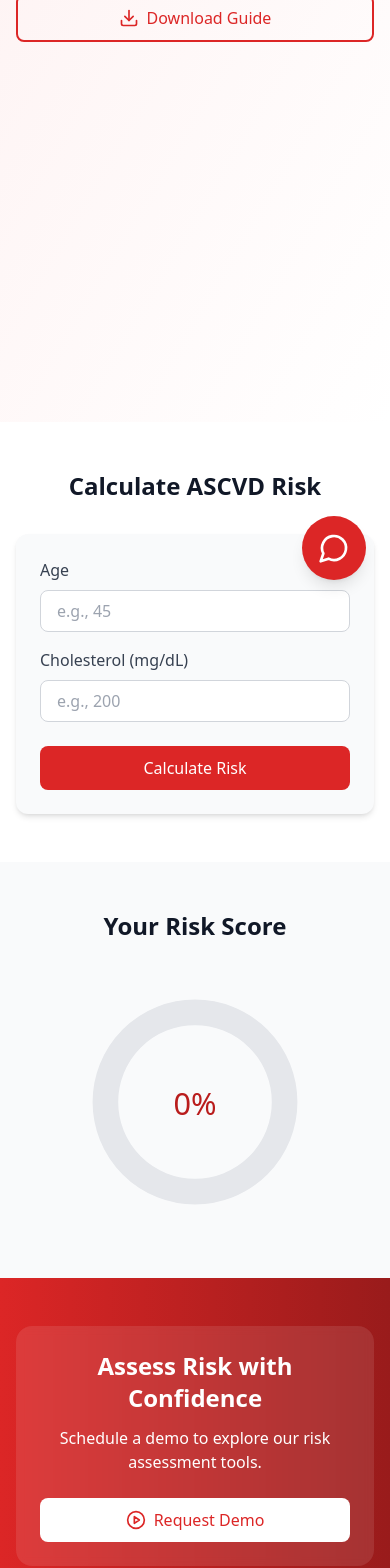
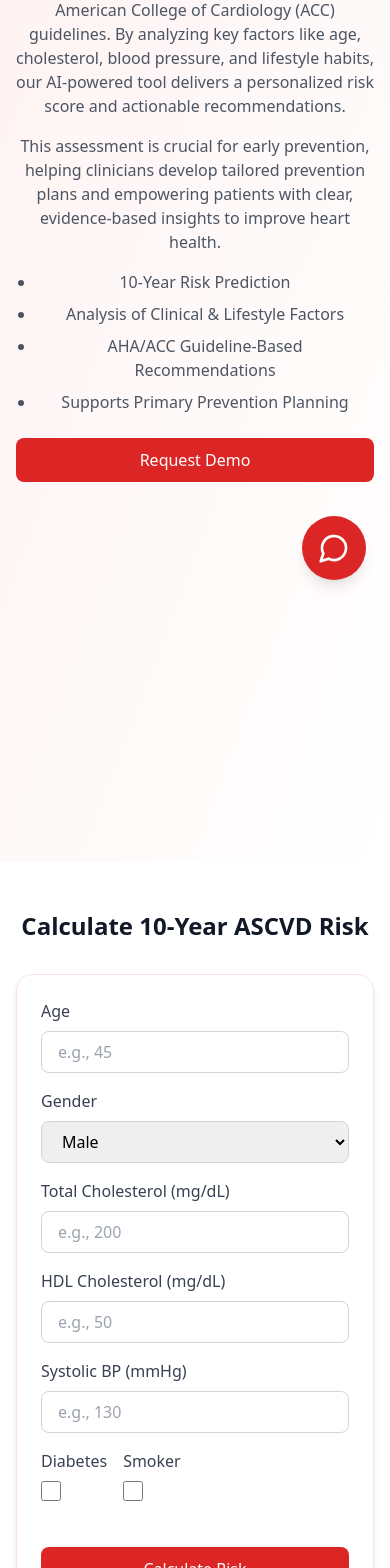
Before and after one commit to PraiseOrly/New_App, a React (Vite) app in the folder NewApp/: page /risk-assessment in a window 390 px wide. Shown: the part 240-1808 px from the top of the page. Built offline with nearby package versions, Linux system fonts and the light colour scheme; grey boxes are pictures that could not be loaded.

Commit message:
Update RiskAssessment.tsx

```diff
--- a/NewApp/src/pages/RiskAssessment.tsx
+++ b/NewApp/src/pages/RiskAssessment.tsx
@@ -1,7 +1,7 @@
 import React, { useEffect, useRef, useState } from "react";
 import { Link } from "react-router-dom";
 import Navbar from "../components/Navbar";
-import { ClipboardListIcon, ChevronDownIcon, XIcon, DownloadIcon, PlayCircleIcon } from "lucide-react";
+import { HeartPulseIcon, XIcon, DownloadIcon } from "lucide-react";
 
 interface LazyImageProps {
 	src: string;
@@ -47,11 +47,14 @@ const LazyImage: React.FC<LazyImageProps> = ({
 	return (
 		<img
 			ref={imgRef}
+			src={eager ? src : undefined}
 			data-src={src}
 			alt={alt}
 			width={width}
 			height={height}
-      className={`${className} ${isLoaded ? "opacity-100" : "opacity-0"} transition-opacity duration-500`}
+			className={`${className} ${
+				isLoaded ? "opacity-100" : "opacity-0"
+			} transition-opacity duration-500`}
 			loading={eager ? "eager" : "lazy"}
 			decoding="async"
 			onLoad={() => setIsLoaded(true)}
@@ -68,19 +71,19 @@ interface Slide {
 const Slideshow: React.FC = () => {
 	const slides: Slide[] = [
 		{
-      src: "https://images.pexels.com/photos/4164760/pexels-photo-4164760.jpeg?auto=compress&cs=tinysrgb&w=1200",
-      alt: "Risk dashboard",
-      caption: "Predictive Risk Scoring",
+			src: "https://images.pexels.com/photos/4028359/pexels-photo-4028359.jpeg?auto=compress&cs=tinysrgb&w=1200",
+			alt: "Risk assessment dashboard",
+			caption: "Accurate Risk Prediction",
 		},
 		{
-      src: "https://images.pexels.com/photos/8460041/pexels-photo-8460041.jpeg?auto=compress&cs=tinysrgb&w=1200",
-      alt: "Patient monitoring",
-      caption: "Proactive Care",
+			src: "https://images.pexels.com/photos/3825581/pexels-photo-3825581.jpeg?auto=compress&cs=tinysrgb&w=1200",
+			alt: "Heart health monitoring",
+			caption: "Personalized Insights",
 		},
 		{
-      src: "https://images.pexels.com/photos/7088531/pexels-photo-7088531.jpeg?auto=compress&cs=tinysrgb&w=1200",
-      alt: "ECG equipment",
-      caption: "Evidence-Based Assessments",
+			src: "https://images.pexels.com/photos/4386467/pexels-photo-4386467.jpeg?auto=compress&cs=tinysrgb&w=1200",
+			alt: "Clinical data analysis",
+			caption: "Guideline-Based Care",
 		},
 	];
 
@@ -99,9 +102,10 @@ const Slideshow: React.FC = () => {
 				<div
 					key={index}
 					className={`absolute inset-0 transition-all duration-1000 ease-in-out ${
-            index === currentSlide ? "opacity-100 scale-100" : "opacity-0 scale-105"
-          }`}
-        >
+						index === currentSlide
+							? "opacity-100 scale-100"
+							: "opacity-0 scale-105"
+					}`}>
 					<LazyImage
 						src={slide.src}
 						alt={slide.alt}
@@ -111,7 +115,9 @@ const Slideshow: React.FC = () => {
 						eager={index === 0}
 					/>
 					<div className="absolute bottom-0 left-0 right-0 bg-gradient-to-t from-black/70 to-transparent p-4 sm:p-6">
-            <h3 className="text-white text-lg sm:text-2xl font-bold">{slide.caption}</h3>
+						<h3 className="text-white text-lg sm:text-2xl font-bold">
+							{slide.caption}
+						</h3>
 					</div>
 				</div>
 			))}
@@ -145,19 +151,20 @@ const ResourceModal: React.FC<ResourceModalProps> = ({ isOpen, onClose }) => {
 				<button
 					onClick={onClose}
 					className="absolute top-4 right-4 text-gray-600 hover:text-gray-900 focus:outline-none focus:ring-2 focus:ring-red-600"
-          aria-label="Close modal"
-        >
+					aria-label="Close modal">
 					<XIcon className="w-6 h-6" />
 				</button>
-        <h3 className="text-2xl font-bold text-gray-900 mb-4">Download Risk Guide</h3>
+				<h3 className="text-2xl font-bold text-gray-900 mb-4">
+					Download Risk Guide
+				</h3>
 				<p className="text-gray-600 mb-6 leading-relaxed">
-          Access our comprehensive guide on ASCVD risk assessment and management.
+					Access our guide on ASCVD risk assessment, including case studies and
+					prevention strategies.
 				</p>
 				<a
 					href="/resources/risk-guide.pdf"
 					download
-          className="bg-red-600 hover:bg-red-700 text-white font-medium py-2 px-6 rounded-lg transition-colors duration-300 inline-flex items-center gap-2"
-        >
+					className="bg-red-600 hover:bg-red-700 text-white font-medium py-2 px-6 rounded-lg transition-colors duration-300 inline-flex items-center gap-2">
 					Download Now
 					<DownloadIcon className="w-4 h-4" />
 				</a>
@@ -167,13 +174,96 @@ const ResourceModal: React.FC<ResourceModalProps> = ({ isOpen, onClose }) => {
 };
 
 const RiskAssessment: React.FC = () => {
-  const [riskScore, setRiskScore] = useState(0);
+	const [formData, setFormData] = useState({
+		age: "",
+		gender: "male",
+		cholesterol: "",
+		hdl: "",
+		bp: "",
+		diabetes: false,
+		smoker: false,
+	});
+	const [errors, setErrors] = useState<{ [key: string]: string }>({});
+	const [riskScore, setRiskScore] = useState<number | null>(null);
+	const [riskLevel, setRiskLevel] = useState<string>("");
+	const [recommendations, setRecommendations] = useState<string[]>([]);
 	const [isModalOpen, setIsModalOpen] = useState(false);
 
-  const calculateRisk = (e: React.FormEvent) => {
+	const validateForm = () => {
+		const newErrors: { [key: string]: string } = {};
+		const age = parseInt(formData.age);
+		const cholesterol = parseInt(formData.cholesterol);
+		const hdl = parseInt(formData.hdl);
+		const bp = parseInt(formData.bp);
+
+		if (!formData.age || isNaN(age) || age < 20 || age > 79)
+			newErrors.age = "Age must be between 20 and 79";
+		if (
+			!formData.cholesterol ||
+			isNaN(cholesterol) ||
+			cholesterol < 130 ||
+			cholesterol > 320
+		)
+			newErrors.cholesterol = "Cholesterol must be between 130 and 320 mg/dL";
+		if (!formData.hdl || isNaN(hdl) || hdl < 20 || hdl > 100)
+			newErrors.hdl = "HDL must be between 20 and 100 mg/dL";
+		if (!formData.bp || isNaN(bp) || bp < 90 || bp > 200)
+			newErrors.bp = "Systolic BP must be between 90 and 200 mmHg";
+
+		setErrors(newErrors);
+		return Object.keys(newErrors).length === 0;
+	};
+
+	const calculateASCVD = async (e: React.FormEvent) => {
 		e.preventDefault();
-    // Simulated risk calculation
-    setRiskScore(Math.floor(Math.random() * 100));
+		if (!validateForm()) return;
+
+		try {
+			const age = parseInt(formData.age);
+			const cholesterol = parseInt(formData.cholesterol);
+			const hdl = parseInt(formData.hdl);
+			const bp = parseInt(formData.bp);
+
+			const response = await fetch("/api/risk-assessment", {
+				method: "POST",
+				headers: {
+					"Content-Type": "application/json",
+				},
+				body: JSON.stringify({
+					age,
+					gender: formData.gender,
+					cholesterol,
+					hdl,
+					bp,
+					diabetes: formData.diabetes,
+					smoker: formData.smoker,
+				}),
+			});
+
+			if (!response.ok) {
+				throw new Error(`API error: ${response.statusText}`);
+			}
+
+			const result = await response.json();
+
+			setRiskScore(result.riskScore);
+			setRiskLevel(result.riskLevel);
+			setRecommendations(result.recommendations);
+		} catch (error) {
+			console.error("Error calculating ASCVD risk:", error);
+		}
+	};
+
+	const handleInputChange = (
+		e: React.ChangeEvent<HTMLInputElement | HTMLSelectElement>
+	) => {
+		const { name, value, type } = e.target;
+		const checked = (e.target as HTMLInputElement).checked;
+		setFormData((prev) => ({
+			...prev,
+			[name]: type === "checkbox" ? checked : value,
+		}));
+		setErrors((prev) => ({ ...prev, [name]: "" }));
 	};
 
 	return (
@@ -185,8 +275,8 @@ const RiskAssessment: React.FC = () => {
         .animate-slide-up {
           animation: slideUp 0.4s ease-out;
         }
-        .animate-meter {
-          animation: fillMeter 1s ease-out forwards;
+        .animate-progress {
+          animation: progress 1s ease-out forwards;
         }
         @keyframes fadeIn {
           from { opacity: 0; }
@@ -196,40 +286,74 @@ const RiskAssessment: React.FC = () => {
           from { opacity: 0; transform: translateY(20px); }
           to { opacity: 1; transform: translateY(0); }
         }
-        @keyframes fillMeter {
-          from { stroke-dashoffset: 440; }
-          to { stroke-dashoffset: calc(440 - (440 * ${riskScore}) / 100); }
+        @keyframes progress {
+          from { --progress: 0%; }
+          to { --progress: ${riskScore || 0}%; }
+        }
+        .radial-progress {
+          background: conic-gradient(#b91c1c var(--progress), #e5e7eb var(--progress));
+          border-radius: 50%;
+          width: 150px;
+          height: 150px;
+          display: flex;
+          align-items: center;
+          justify-content: center;
+          position: relative;
+        }
+        .radial-progress::before {
+          content: '';
+          position: absolute;
+          width: 120px;
+          height: 120px;
+          background: #fff;
+          border-radius: 50%;
         }
       `}</style>
 
 			<Navbar />
 
 			{/* Hero Section */}
-      <section className="bg-gradient-to-br from-red-50 to-white py-12 px-4">
+			<section
+				className="mt-16 bg-gradient-to-br from-red-50 to-white py-12 px-4"
+				aria-labelledby="hero-title">
 				<div className="container mx-auto max-w-7xl">
 					<div className="flex flex-col lg:flex-row items-center gap-8">
 						<div className="lg:w-1/2 text-center lg:text-left">
-              <h1 className="text-3xl sm:text-4xl lg:text-5xl font-extrabold text-gray-900 mb-4 leading-tight animate-fade-in">
-                ASCVD Risk Assessment
+							<h1
+								id="hero-title"
+								className="text-3xl sm:text-4xl lg:text-5xl font-extrabold text-gray-900 mb-4 leading-tight animate-fade-in">
+								Patient Risk Profile
 							</h1>
-              <p className="text-base sm:text-lg text-gray-600 mb-6 max-w-md mx-auto lg:mx-0 animate-fade-in">
-                Calculate 10-year ASCVD risk using AHA/ACC guidelines with our AI-powered tool.
+							<div
+								id="hero-description"
+								className="text-base sm:text-lg text-gray-600 mb-6 max-w-lg mx-auto lg:mx-0 animate-fade-in">
+								<p className="mb-4">
+									Our ASCVD risk assessment predicts your 10-year risk of heart
+									attack or stroke using the American Heart Association (AHA)
+									and American College of Cardiology (ACC) guidelines. By
+									analyzing key factors like age, cholesterol, blood pressure,
+									and lifestyle habits, our AI-powered tool delivers a
+									personalized risk score and actionable recommendations.
 								</p>
+								<p className="mb-4">
+									This assessment is crucial for early prevention, helping
+									clinicians develop tailored prevention plans and empowering
+									patients with clear, evidence-based insights to improve heart
+									health.
+								</p>
+								<ul className="list-disc pl-5 space-y-2 text-gray-600">
+									<li>10-Year Risk Prediction</li>
+									<li>Analysis of Clinical & Lifestyle Factors</li>
+									<li>AHA/ACC Guideline-Based Recommendations</li>
+									<li>Supports Primary Prevention Planning</li>
+								</ul>
+							</div>
 							<div className="flex flex-col sm:flex-row gap-4 justify-center lg:justify-start">
 								<Link
 									to="/demo"
-                  className="bg-red-600 hover:bg-red-700 text-white font-medium py-2.5 px-6 rounded-lg transition-colors duration-300 flex items-center justify-center gap-2 animate-fade-in"
-                >
-                  <PlayCircleIcon className="w-5 h-5" />
+									className="bg-red-600 hover:bg-red-700 text-white font-medium py-2.5 px-6 rounded-lg transition-colors duration-300 flex items-center justify-center gap-2 animate-fade-in">
 									Request Demo
 								</Link>
-                <button
-                  onClick={() => setIsModalOpen(true)}
-                  className="border-2 border-red-600 text-red-600 hover:bg-red-600 hover:text-white font-medium py-2.5 px-6 rounded-lg transition-colors duration-300 flex items-center justify-center gap-2 animate-fade-in"
-                >
-                  <DownloadIcon className="w-5 h-5" />
-                  Download Guide
-                </button>
 							</div>
 						</div>
 						<div className="lg:w-1/2">
@@ -241,97 +365,221 @@ const RiskAssessment: React.FC = () => {
 
 			{/* Risk Calculator */}
 			<section className="py-12 px-4 bg-white">
-        <div className="container mx-auto max-w-4xl">
+				<div className="container mx-auto max-w-5xl">
 					<h2 className="text-2xl sm:text-3xl font-bold text-gray-900 mb-8 text-center animate-fade-in">
-            Calculate ASCVD Risk
+						Calculate 10-Year ASCVD Risk
 					</h2>
-          <div className="bg-gray-50 p-6 rounded-xl shadow-md animate-slide-up">
-            <div className="grid grid-cols-1 sm:grid-cols-2 gap-4 mb-6">
+					<div className="bg-white/10 p-6 sm:p-8 rounded-2xl shadow-md border border-red-100 backdrop-blur-sm animate-slide-up">
+						<form onSubmit={calculateASCVD} className="grid grid-cols-1 gap-4">
 							<div>
-                <label className="block text-gray-700 mb-2">Age</label>
+								<label htmlFor="age" className="block text-gray-700 mb-2">
+									Age
+								</label>
 								<input
+									id="age"
+									name="age"
 									type="number"
-                  className="w-full px-4 py-2 border border-gray-300 rounded-lg focus:outline-none focus:ring-2 focus:ring-red-600"
+									value={formData.age}
+									onChange={handleInputChange}
+									className={`w-full px-4 py-2 border ${
+										errors.age ? "border-red-600" : "border-gray-300"
+									} rounded-lg focus:outline-none focus:ring-2 focus:ring-red-600`}
 									placeholder="e.g., 45"
 									aria-label="Age"
+									aria-invalid={!!errors.age}
+									aria-describedby={errors.age ? "age-error" : undefined}
+									required
+								/>
+								{errors.age && (
+									<p id="age-error" className="text-red-600 text-sm mt-1">
+										{errors.age}
+									</p>
+								)}
+							</div>
+							<div>
+								<label htmlFor="gender" className="block text-gray-700 mb-2">
+									Gender
+								</label>
+								<select
+									id="gender"
+									name="gender"
+									value={formData.gender}
+									onChange={handleInputChange}
+									className="w-full px-4 py-2 border border-gray-300 rounded-lg focus:outline-none focus:ring-2 focus:ring-red-600"
+									aria-label="Gender">
+									<option value="male">Male</option>
+									<option value="female">Female</option>
+								</select>
+							</div>
+							<div>
+								<label
+									htmlFor="cholesterol"
+									className="block text-gray-700 mb-2">
+									Total Cholesterol (mg/dL)
+								</label>
+								<input
+									id="cholesterol"
+									name="cholesterol"
+									type="number"
+									value={formData.cholesterol}
+									onChange={handleInputChange}
+									className={`w-full px-4 py-2 border ${
+										errors.cholesterol ? "border-red-600" : "border-gray-300"
+									} rounded-lg focus:outline-none focus:ring-2 focus:ring-red-600`}
+									placeholder="e.g., 200"
+									aria-label="Total Cholesterol"
+									aria-invalid={!!errors.cholesterol}
+									aria-describedby={
+										errors.cholesterol ? "cholesterol-error" : undefined
+									}
+									required
+								/>
+								{errors.cholesterol && (
+									<p
+										id="cholesterol-error"
+										className="text-red-600 text-sm mt-1">
+										{errors.cholesterol}
+									</p>
+								)}
+							</div>
+							<div>
+								<label htmlFor="hdl" className="block text-gray-700 mb-2">
+									HDL Cholesterol (mg/dL)
+								</label>
+								<input
+									id="hdl"
+									name="hdl"
+									type="number"
+									value={formData.hdl}
+									onChange={handleInputChange}
+									className={`w-full px-4 py-2 border ${
+										errors.hdl ? "border-red-600" : "border-gray-300"
+									} rounded-lg focus:outline-none focus:ring-2 focus:ring-red-600`}
+									placeholder="e.g., 50"
+									aria-label="HDL Cholesterol"
+									aria-invalid={!!errors.hdl}
+									aria-describedby={errors.hdl ? "hdl-error" : undefined}
+									required
+								/>
+								{errors.hdl && (
+									<p id="hdl-error" className="text-red-600 text-sm mt-1">
+										{errors.hdl}
+									</p>
+								)}
+							</div>
+							<div>
+								<label htmlFor="bp" className="block text-gray-700 mb-2">
+									Systolic BP (mmHg)
+								</label>
+								<input
+									id="bp"
+									name="bp"
+									type="number"
+									value={formData.bp}
+									onChange={handleInputChange}
+									className={`w-full px-4 py-2 border ${
+										errors.bp ? "border-red-600" : "border-gray-300"
+									} rounded-lg focus:outline-none focus:ring-2 focus:ring-red-600`}
+									placeholder="e.g., 130"
+									aria-label="Systolic Blood Pressure"
+									aria-invalid={!!errors.bp}
+									aria-describedby={errors.bp ? "bp-error" : undefined}
+									required
+								/>
+								{errors.bp && (
+									<p id="bp-error" className="text-red-600 text-sm mt-1">
+										{errors.bp}
+									</p>
+								)}
+							</div>
+							<div className="flex items-center gap-4">
+								<div>
+									<label
+										htmlFor="diabetes"
+										className="block text-gray-700 mb-2">
+										Diabetes
+									</label>
+									<input
+										id="diabetes"
+										name="diabetes"
+										type="checkbox"
+										checked={formData.diabetes}
+										onChange={handleInputChange}
+										className="h-5 w-5 text-red-600 focus:ring-red-600 border-gray-300 rounded"
+										aria-label="Diabetes"
 									/>
 								</div>
 								<div>
-                <label className="block text-gray-700 mb-2">Cholesterol (mg/dL)</label>
+									<label htmlFor="smoker" className="block text-gray-700 mb-2">
+										Smoker
+									</label>
 									<input
-                  type="number"
-                  className="w-full px-4 py-2 border border-gray-300 rounded-lg focus:outline-none focus:ring-2 focus:ring-red-600"
-                  placeholder="e.g., 200"
-                  aria-label="Cholesterol"
+										id="smoker"
+										name="smoker"
+										type="checkbox"
+										checked={formData.smoker}
+										onChange={handleInputChange}
+										className="h-5 w-5 text-red-600 focus:ring-red-600 border-gray-300 rounded"
+										aria-label="Smoker"
 									/>
 								</div>
 							</div>
 						<button
-              onClick={calculateRisk}
-              className="bg-red-600 hover:bg-red-700 text-white font-medium py-2.5 px-6 rounded-lg transition-colors duration-300 w-full sm:w-auto"
-            >
+							type="submit"
+							className="mt-6 bg-red-600 hover:bg-red-700 text-white font-medium py-2.5 px-6 rounded-lg transition-colors duration-300 w-full sm:w-auto">
 							Calculate Risk
 						</button>
+					</form>
 					</div>
 				</div>
 			</section>
 
-      {/* Risk Meter */}
+			{/* Risk Results */}
+			{riskScore !== null && (
 				<section className="py-12 px-4 bg-gray-50">
-        <div className="container mx-auto max-w-4xl text-center">
+					<div className="container mx-auto max-w-5xl text-center">
 						<h2 className="text-2xl sm:text-3xl font-bold text-gray-900 mb-8 animate-fade-in">
-            Your Risk Score
+							Your ASCVD Risk Profile
 						</h2>
-          <div className="animate-slide-up">
-            <svg className="w-64 h-64 mx-auto" viewBox="0 0 200 200">
-              <circle cx="100" cy="100" r="70" fill="none" stroke="#e5e7eb" strokeWidth="20" />
-              <circle
-                cx="100"
-                cy="100"
-                r="70"
-                fill="none"
-                stroke="#b91c1c"
-                strokeWidth="20"
-                strokeDasharray="440"
-                strokeDashoffset="440"
-                className="animate-meter"
-                transform="rotate(-90 100 100)"
-              />
-              <text x="100" y="110" textAnchor="middle" fill="#b91c1c" fontSize="24">
+						<div
+							className="bg-white/10 p-6 sm:p-8 rounded-2xl shadow-md border border-red-100 backdrop-blur-sm animate-slide-up"
+							role="region"
+							aria-live="polite">
+							<div
+								className="radial-progress mx-auto mb-4"
+								style={
+									{ "--progress": `${riskScore}%` } as React.CSSProperties
+								}>
+								<span className="text-2xl font-bold text-gray-900">
 									{riskScore}%
-              </text>
-            </svg>
+								</span>
+							</div>
+							<p className="text-xl font-semibold text-gray-900 mb-4">
+								Risk Level: {riskLevel}
+							</p>
+							<div className="text-left max-w-md mx-auto">
+								<h3 className="text-lg font-medium text-gray-900 mb-2">
+									AHA/ACC Recommendations:
+								</h3>
+								<ul className="list-disc pl-5 space-y-2 text-gray-600">
+									{recommendations.map((rec, index) => (
+										<li key={index}>{rec}</li>
+									))}
+								</ul>
+							</div>
 						</div>
 					</div>
 				</section>
+			)}
 
-      {/* CTA Section */}
-      <section className="bg-gradient-to-r from-red-600 to-red-800 text-white py-12 px-4">
-        <div className="container mx-auto max-w-4xl text-center">
-          <div className="bg-white/10 p-6 sm:p-8 rounded-2xl backdrop-blur-sm animate-fade-in">
-            <h2 className="text-2xl sm:text-3xl font-bold mb-3">
-              Assess Risk with Confidence
-            </h2>
-            <p className="text-base sm:text-lg mb-6">
-              Schedule a demo to explore our risk assessment tools.
-            </p>
-            <Link
-              to="/demo"
-              className="bg-white text-red-600 hover:bg-gray-100 font-medium py-2.5 px-6 rounded-lg transition-colors duration-300 flex items-center justify-center gap-2 mx-auto"
-            >
-              <PlayCircleIcon className="w-5 h-5" />
-              Request Demo
-            </Link>
-          </div>
-        </div>
-      </section>
-
-      {/* Minimalistic Footer */}
+			{/* Footer */}
 			<footer className="bg-gray-900 text-white py-8 px-4">
 				<div className="container mx-auto max-w-7xl flex flex-col sm:flex-row justify-between items-center">
 					<div className="flex items-center gap-2 mb-4 sm:mb-0">
-            <ClipboardListIcon className="w-6 h-6 text-red-600" />
-            <span className="text-sm font-medium">CardiacAI © {new Date().getFullYear()}</span>
+						<HeartPulseIcon className="w-6 h-6 text-red-600" />
+						<span className="text-sm font-medium">
+							CardiacAI © {new Date().getFullYear()}
+						</span>
 					</div>
 					<nav className="flex gap-4 text-sm text-gray-400">
 						<Link to="/privacy" className="hover:text-white transition-colors">
@@ -348,7 +596,10 @@ const RiskAssessment: React.FC = () => {
 			</footer>
 
 			{/* Resource Modal */}
-      <ResourceModal isOpen={isModalOpen} onClose={() => setIsModalOpen(false)} />
+			<ResourceModal
+				isOpen={isModalOpen}
+				onClose={() => setIsModalOpen(false)}
+			/>
 		</div>
 	);
 };
```
Lines whose indentation alone changed are shown as unchanged.
